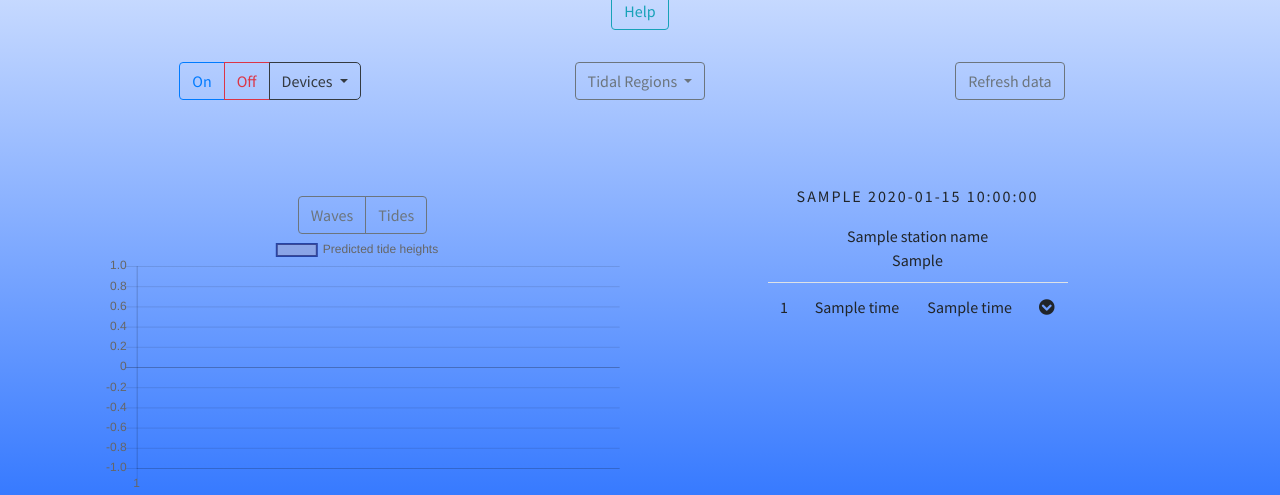
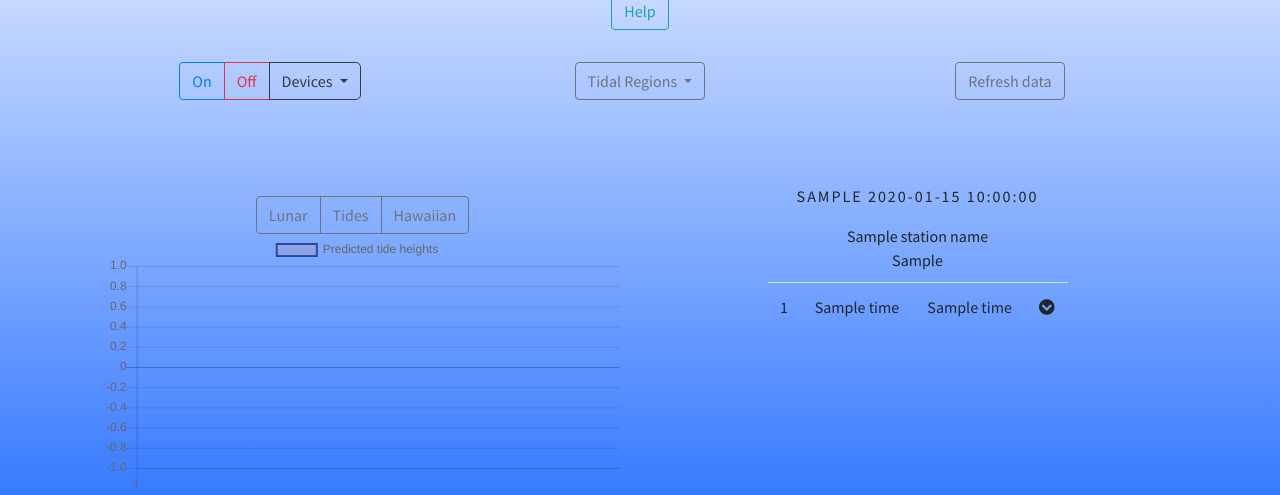
Before and after one commit to insightbulb/insightbulb, a Flask app: template templates/index.html in a window 1280 px wide. Shown: the part 200-695 px from the top of the page. Run offline with Flask 2, Linux system fonts and the light colour scheme; the template is opened without the code that fills it: most values are stand-ins (such as "Sample title", 1, 10 or a date in 2020); parts of the project's set-up code (start-up, migrations or seed data) failed here and were passed over; some libraries are stand-ins or nearby versions.

Commit message:
app: Add hawaii.html + implement functions + add lunar data.

```diff
--- a/app.py
+++ b/app.py
@@ -1,7 +1,7 @@
 from flask import Flask, render_template, request
 from yeelight import *
 from tide_scraper import *
-from tide_data import split_times_to_datetimes, get_data_points
+from tide_data import split_times_to_datetimes, get_data_points, get_light_intensity
 
 
 from datetime import datetime
@@ -15,6 +15,7 @@ app.config["TEMPLATES_AUTO_RELOAD"] = True
 http = httplib2.Http()
 current_times = list()
 station_name = []
+lunar_data = []
 
 
 @app.route('/', methods=['GET', 'POST'])
@@ -67,10 +68,19 @@ def index():
         for extreme in extrema:
             current_times.append(extreme)
 
+        ld = get_lunar_data(station_data[0])
+        for data in ld:
+            lunar_data.append(data)
+
     return render_template('index.html', us_regions=us_regions,
                            local_stations=local_stations, devices=devices,
                            current_weekday=current_weekday, current_date=current_date,
-                           tide_times=current_times, station_name=station_name)
+                           tide_times=current_times, station_name=station_name, lunar=lunar_data)
+
+
+@app.route('/hawaii')
+def hawaii():
+    return render_template('hawaii.html')
 
 
 @app.route('/show-tide-extrema')
@@ -139,19 +149,30 @@ def tidal_flow(times):
         action=Flow.actions.recover,
         transitions=delayed_transitions)
 
+    # This is where the main ambient notifications take place, two thread are run
+    # The first runs an infinite loop adjusting brightness to the tides
+    # While the other runs a delayed thread to run a flow on the next extrema
+
     # Get current time in seconds, data points (prev tide time, current time, next tide time)
     # Data points are converted to datetime objects
-    # TODO: Implement the 'brightness-to-tide' feature with a thread that calls a
-    #  function that runs a loop for as long as the known tidal change
     now = datetime.now()
     tidal_datetimes = split_times_to_datetimes(split_times)
     data_points = get_data_points(now, tidal_datetimes)
+
     if len(data_points) > 0:
+        threading.Thread(target=continuous_tidal_brightness(data_points, my_bulb)).start()
+
         delay = (data_points.pop() - now).total_seconds()
         threading.Timer(delay, lambda: my_bulb.start_flow(delayed_alert_flow)).start()
 
     return split_times
 
 
+def continuous_tidal_brightness(tide_delta, bulb):
+    while True:
+        brightness = get_light_intensity(tide_delta)
+        bulb.set_brightness(brightness=brightness)
+
+
 if __name__ == '__main__':
     app.run(debug=True)
--- a/templates/JS/frontend.js
+++ b/templates/JS/frontend.js
@@ -1,14 +1,14 @@
 $(function () {
-    $('#change-graph-waves').on('click', function () {
+    $('#change-graph-lunar').on('click', function () {
         $("#lineChart").hide();
-        $("#waveChart").show();
+        $("#lunarChart").show();
     })
 });
 
 $(function () {
     $('#change-graph-tides').on('click', function () {
         $("#lineChart").show();
-        $("#waveChart").hide();
+        $("#lunarChart").hide();
     })
 });
 
@@ -95,7 +95,7 @@ $(function () {
             $('#station-loader').hide();
             $('#station-success').show();
             window.location.reload();
-        }, 7000);
+        }, 5000);
     });
 });
 
@@ -115,7 +115,8 @@ $(function () {
     $(document).ready(function () {
         var height_points = [];
         var time_points = [];
-        $("#waveChart").hide();
+        $("#lunarChart").hide();
+        $("#lunar-table").hide();
 
         $(".tide-extrema-data-height").each(function () {
             height_points.push($(this).text().replace(' ft.', ''));
@@ -162,43 +163,52 @@ $(function () {
 });
 
 $(function () {
-    var ctx = document.getElementById('waveChart').getContext('2d');
-    var waveChart = new Chart(ctx, {
-        type: 'bar',
+    var lunar_index = [];
+    var lunar_points = [];
+    $(".lunar-data").each(function () {
+        if (lunar_points.length < 50) {
+            lunar_points.push($(this).text());
+        }
+    });
+
+    var i = 0;
+    while (i < lunar_points.length) {
+        lunar_index.push(i);
+        i++;
+    }
+    console.log(lunar_points);
+
+    var ctxl = document.getElementById('lunarChart').getContext('2d');
+    var myLineChart = new Chart(ctxl, {
+        type: 'line',
         data: {
-            labels: ['Monday', 'Tuesday', 'Wednesday', 'Thursday', 'Friday', 'Saturday', 'Sunday'],
+            labels: lunar_index,
             datasets: [{
-                label: 'Wave Heights in feet',
-                data: [7, 12, 3, 5, 2, 3, 1],
+                label: "Lunar phase",
+                data: lunar_points,
                 backgroundColor: [
-                    'rgba(255, 99, 132, 0.2)',
-                    'rgba(54, 162, 235, 0.2)',
-                    'rgba(255, 206, 86, 0.2)',
-                    'rgba(75, 192, 192, 0.2)',
-                    'rgba(153, 102, 255, 0.2)',
-                    'rgba(255, 159, 64, 0.2)',
-                    'rgba(255, 234, 64, 0.2)'
+                    'rgba(255, 142, 22, .1)',
                 ],
                 borderColor: [
-                    'rgba(255, 99, 132, 1)',
-                    'rgba(54, 162, 235, 1)',
-                    'rgba(255, 206, 86, 1)',
-                    'rgba(75, 192, 192, 1)',
-                    'rgba(153, 102, 255, 1)',
-                    'rgba(255, 159, 64, 1)',
-                    'rgba(255, 234, 64, 1)',
+                    'rgba(0, 25, 127, .7)',
                 ],
-                borderWidth: 1
-            }]
+                borderWidth: 2
+            },
+                // {
+                //     label: "Actual",
+                //     data: [0.87, 1.15, 1.08, 0.71],
+                //     backgroundColor: [
+                //         'rgba(0, 137, 132, .2)',
+                //     ],
+                //     borderColor: [
+                //         'rgba(0, 10, 130, .7)',
+                //     ],
+                //     borderWidth: 2
+                // }
+            ]
         },
         options: {
-            scales: {
-                yAxes: [{
-                    ticks: {
-                        beginAtZero: true
-                    }
-                }]
-            }
+            responsive: true
         }
     });
 });
--- a/templates/index.html
+++ b/templates/index.html
@@ -113,11 +113,13 @@
                     {% endif %}
                     {% if tide_times %}
                         <div class="btn-group">
-                            <a href="#" class="btn btn-outline-secondary" id="change-graph-waves">Waves</a>
+                            <a href="#" class="btn btn-outline-secondary" id="change-graph-lunar">Lunar</a>
                             <a href="#" class="btn btn-outline-secondary" id="change-graph-tides">Tides</a>
+                            <a href="{{ url_for('hawaii') }}" class="btn btn-outline-secondary" id="change-graph-tides">Hawaiian</a>
+
                         </div>
                         <canvas id="lineChart"></canvas>
-                        <canvas id="waveChart"></canvas>
+                        <canvas id="lunarChart"></canvas>
                     {% endif %}
                 </div>
                 <div class="col">
@@ -146,6 +148,17 @@
                             </table>
                         </div>
                     </div>
+                </div>
+                <div>
+                    <table id="lunar-table" class="table">
+                        <tbody>
+                        {% for luna in lunar %}
+                            <tr>
+                                <td class="lunar-data">{{ luna }}</td>
+                            </tr>
+                        {% endfor %}
+                        </tbody>
+                    </table>
                 </div>
             </div>
         </div>
--- a/tide_data.py
+++ b/tide_data.py
@@ -40,7 +40,7 @@ def get_light_intensity(data_points):
     next_time_seconds = float(time.mktime(next_time.timetuple()))
 
     numerator = (next_time_seconds - prev_time_seconds) / 10
-    denomenator = current_time_seconds - prev_time_seconds
-    light_intensity = (numerator / denomenator) * 100
+    denominator = current_time_seconds - prev_time_seconds
+    light_intensity = (numerator / denominator) * 100
 
     return light_intensity
--- a/tide_scraper.py
+++ b/tide_scraper.py
@@ -60,3 +60,20 @@ def get_station_by_region(region):
     local_stations = stations_dict.get(region)
     print(local_stations)
     return local_stations
+
+
+def get_lunar_data(station):
+    lunar_data = list()
+    trimmed_data = list()
+    tide_http = httplib2.Http()
+    lunar_url = "https://tidesandcurrents.noaa.gov/harcon.html?id=%s" % (station,)
+    lunar_status, lunar_response = tide_http.request(lunar_url)
+    soup = BeautifulSoup(lunar_response, 'html.parser')
+    lunar_table = soup.find("table", attrs={'class': 'table-striped'}).findAll("td", attrs={'class': None})
+
+    for tag in lunar_table:
+        lunar_data.append(tag.text)
+    for i in range(3, len(lunar_data), 6):
+        trimmed_data.append(lunar_data[i])
+
+    return trimmed_data
```
Also changed, not shown: templates/hawaii.html (added, +46 -0 lines).
